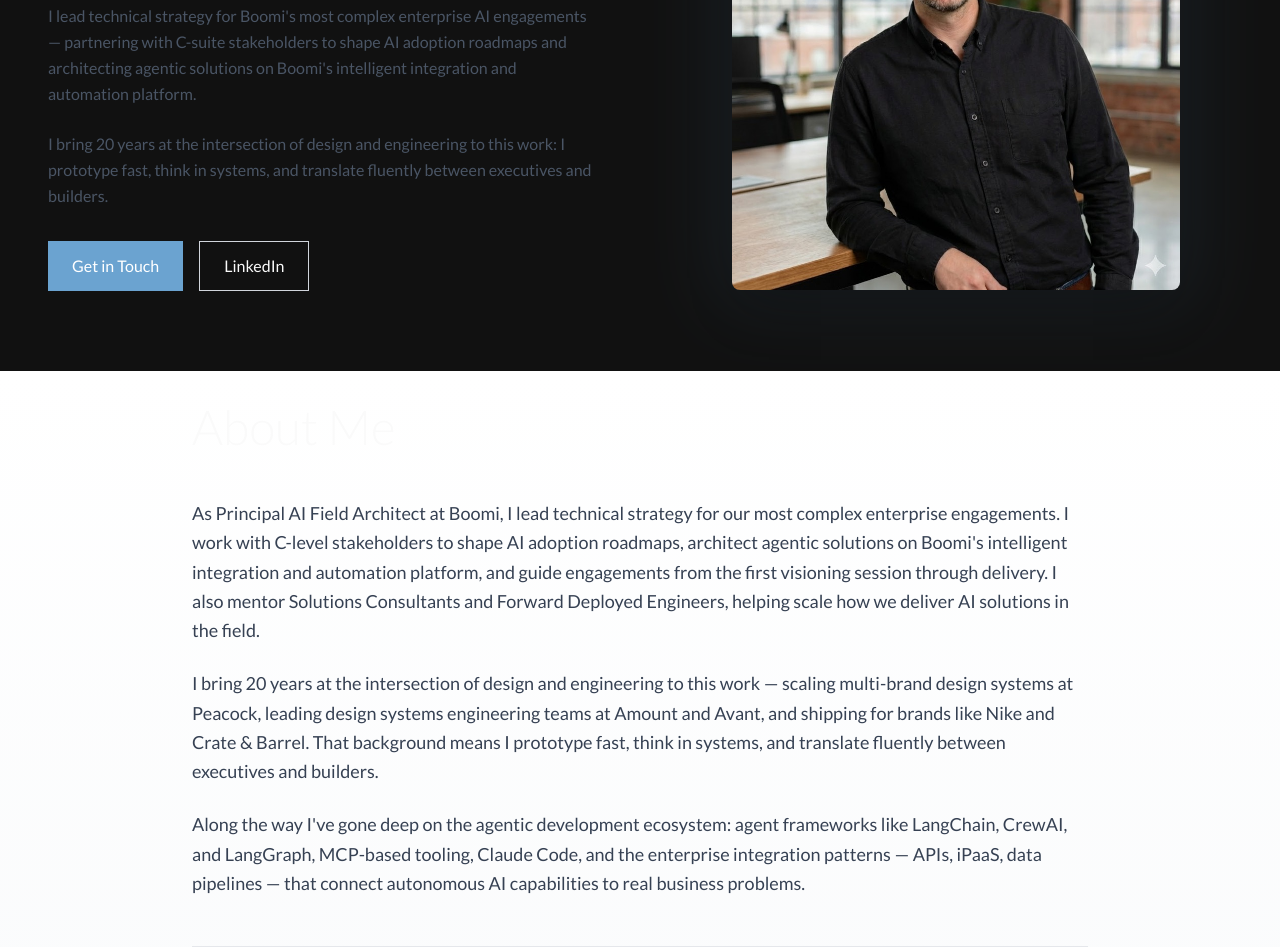
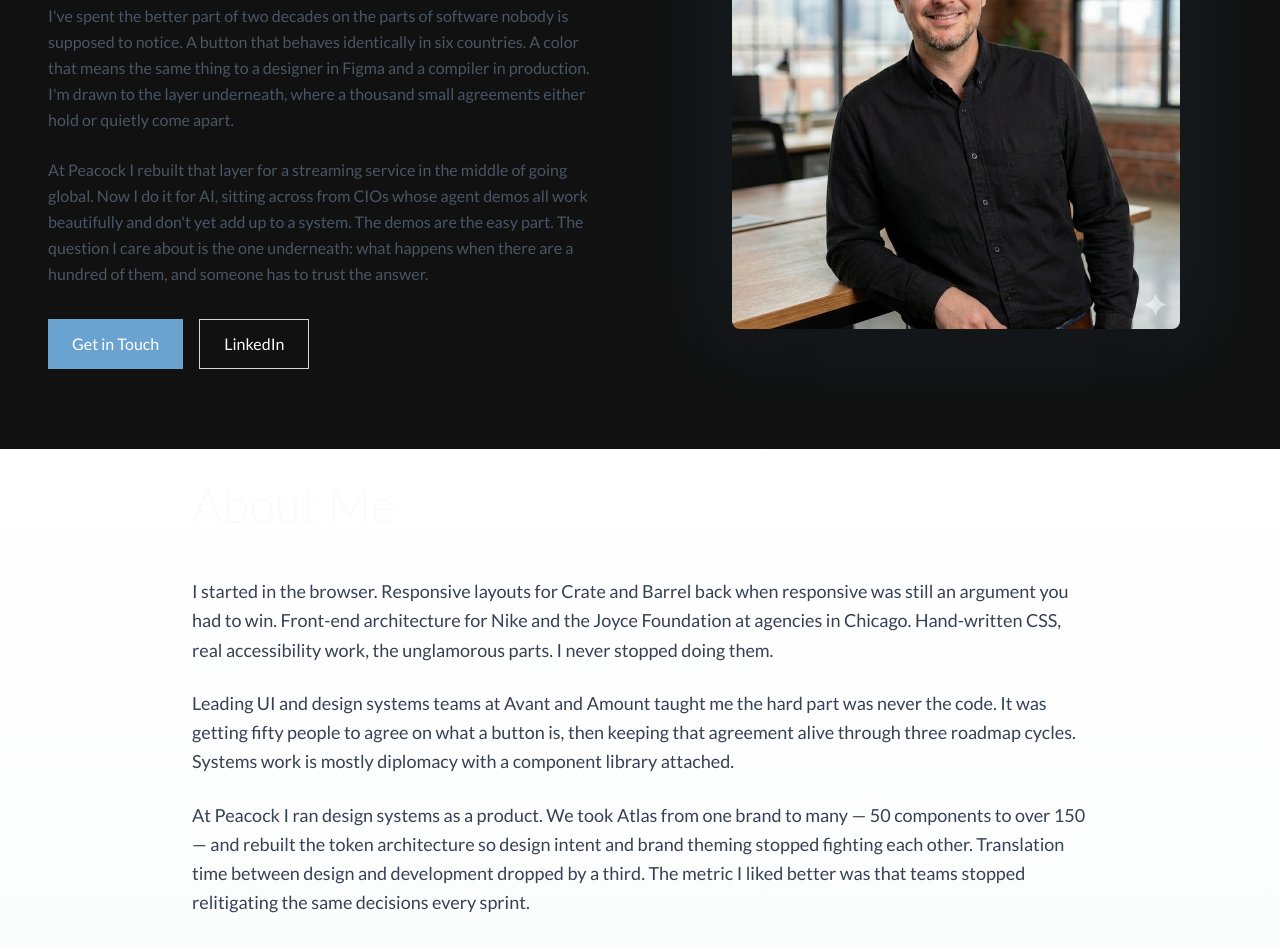
Before and after one commit to joekogit/joekonet-portfolio, a React (Vite) app: page / in a window 1280 px wide. Shown: the part 320-1267 px from the top of the page. Built offline with nearby package versions, Linux system fonts and the light colour scheme.

Commit message:
Rewrite Hero and About with narrative-driven bio

```diff
--- a/src/app/components/About.tsx
+++ b/src/app/components/About.tsx
@@ -7,22 +7,27 @@
         </h2>
         <div className="prose prose-lg max-w-none space-y-6">
           <p className="text-gray-700 dark:text-gray-300 leading-relaxed text-lg">
-            As Principal AI Field Architect at Boomi, I lead technical strategy for our most complex enterprise
-            engagements. I work with C-level stakeholders to shape AI adoption roadmaps, architect agentic solutions
-            on Boomi's intelligent integration and automation platform, and guide engagements from the first
-            visioning session through delivery. I also mentor Solutions Consultants and Forward Deployed Engineers,
-            helping scale how we deliver AI solutions in the field.
+            I started in the browser. Responsive layouts for Crate and Barrel back when responsive was still an
+            argument you had to win. Front-end architecture for Nike and the Joyce Foundation at agencies in Chicago.
+            Hand-written CSS, real accessibility work, the unglamorous parts. I never stopped doing them.
           </p>
           <p className="text-gray-700 dark:text-gray-300 leading-relaxed text-lg">
-            I bring 20 years at the intersection of design and engineering to this work — scaling multi-brand design
-            systems at Peacock, leading design systems engineering teams at Amount and Avant, and shipping for brands
-            like Nike and Crate &amp; Barrel. That background means I prototype fast, think in systems, and translate
-            fluently between executives and builders.
+            Leading UI and design systems teams at Avant and Amount taught me the hard part was never the code. It was
+            getting fifty people to agree on what a button is, then keeping that agreement alive through three roadmap
+            cycles. Systems work is mostly diplomacy with a component library attached.
           </p>
           <p className="text-gray-700 dark:text-gray-300 leading-relaxed text-lg">
-            Along the way I've gone deep on the agentic development ecosystem: agent frameworks like LangChain,
-            CrewAI, and LangGraph, MCP-based tooling, Claude Code, and the enterprise integration patterns — APIs,
-            iPaaS, data pipelines — that connect autonomous AI capabilities to real business problems.
+            At Peacock I ran design systems as a product. We took Atlas from one brand to many — 50 components to over
+            150 — and rebuilt the token architecture so design intent and brand theming stopped fighting each other.
+            Translation time between design and development dropped by a third. The metric I liked better was that
+            teams stopped relitigating the same decisions every sprint.
+          </p>
+          <p className="text-gray-700 dark:text-gray-300 leading-relaxed text-lg">
+            Then AI stopped being a demo. I went deep on agent frameworks, MCP-based tooling, and the integration
+            patterns that connect autonomous systems to real business data, and found the same problem in different
+            clothes. Anyone can build one impressive agent. Very few people have made a hundred of them coherent,
+            governable, and worth trusting. That's the work now, as Principal AI Field Architect at Boomi: sitting
+            with CIOs and CTOs to decide what's actually worth building, then architecting the systems that prove it.
           </p>
 
           <div className="mt-12 pt-8 border-t border-gray-200 dark:border-gray-700">
--- a/src/app/components/Hero.tsx
+++ b/src/app/components/Hero.tsx
@@ -25,13 +25,16 @@
 
           <div className="prose prose-lg max-w-none">
             <p className="text-gray-600 dark:text-gray-400 leading-relaxed mb-6">
-              I lead technical strategy for Boomi's most complex enterprise AI engagements — partnering with C-suite
-              stakeholders to shape AI adoption roadmaps and architecting agentic solutions on Boomi's intelligent
-              integration and automation platform.
+              I've spent the better part of two decades on the parts of software nobody is supposed to notice. A button
+              that behaves identically in six countries. A color that means the same thing to a designer in Figma and a
+              compiler in production. I'm drawn to the layer underneath, where a thousand small agreements either hold
+              or quietly come apart.
             </p>
             <p className="text-gray-600 dark:text-gray-400 leading-relaxed">
-              I bring 20 years at the intersection of design and engineering to this work: I prototype fast, think in
-              systems, and translate fluently between executives and builders.
+              At Peacock I rebuilt that layer for a streaming service in the middle of going global. Now I do it for AI,
+              sitting across from CIOs whose agent demos all work beautifully and don't yet add up to a system. The
+              demos are the easy part. The question I care about is the one underneath: what happens when there are a
+              hundred of them, and someone has to trust the answer.
             </p>
           </div>
           <div className="flex flex-wrap gap-4 mt-8 clear-both">
```
